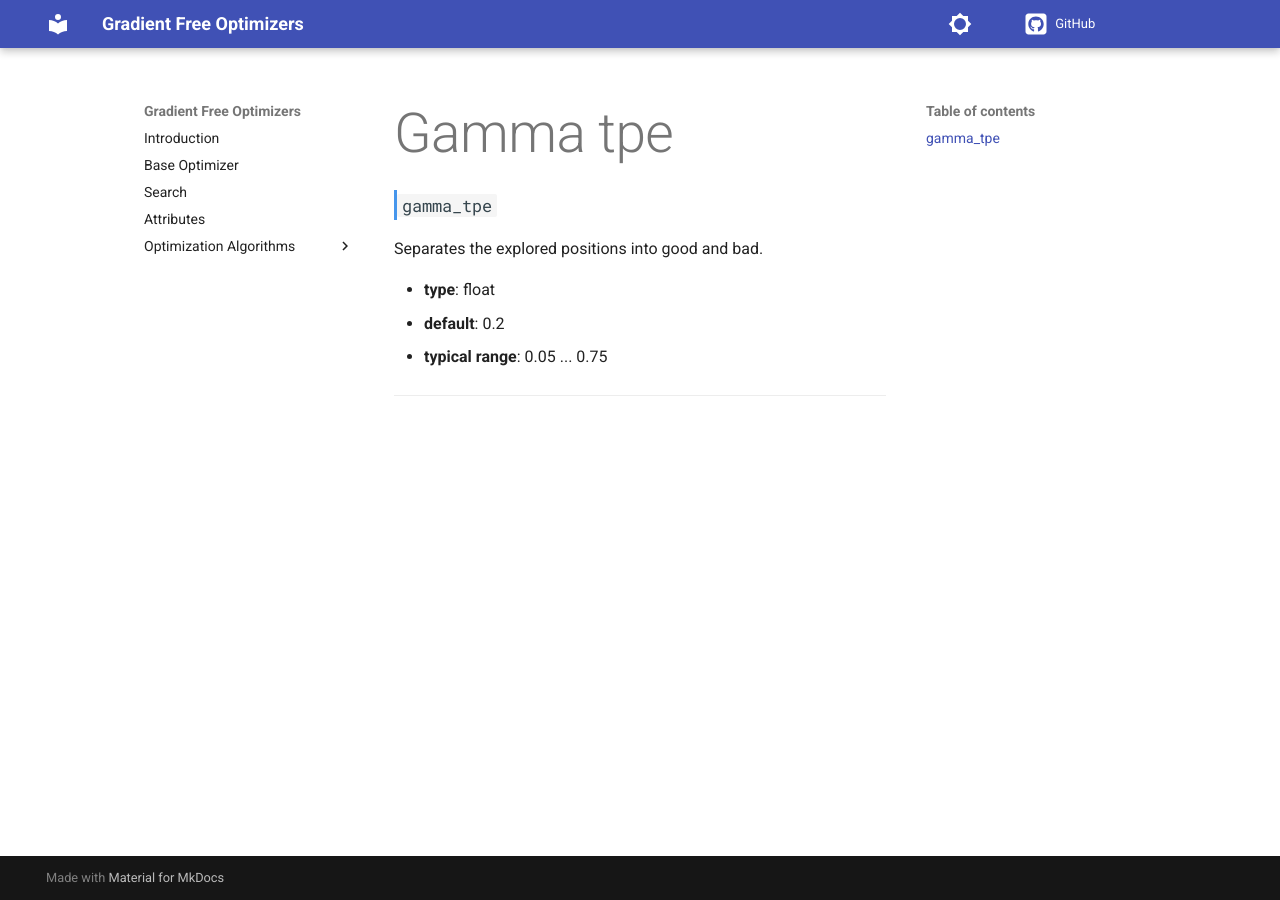
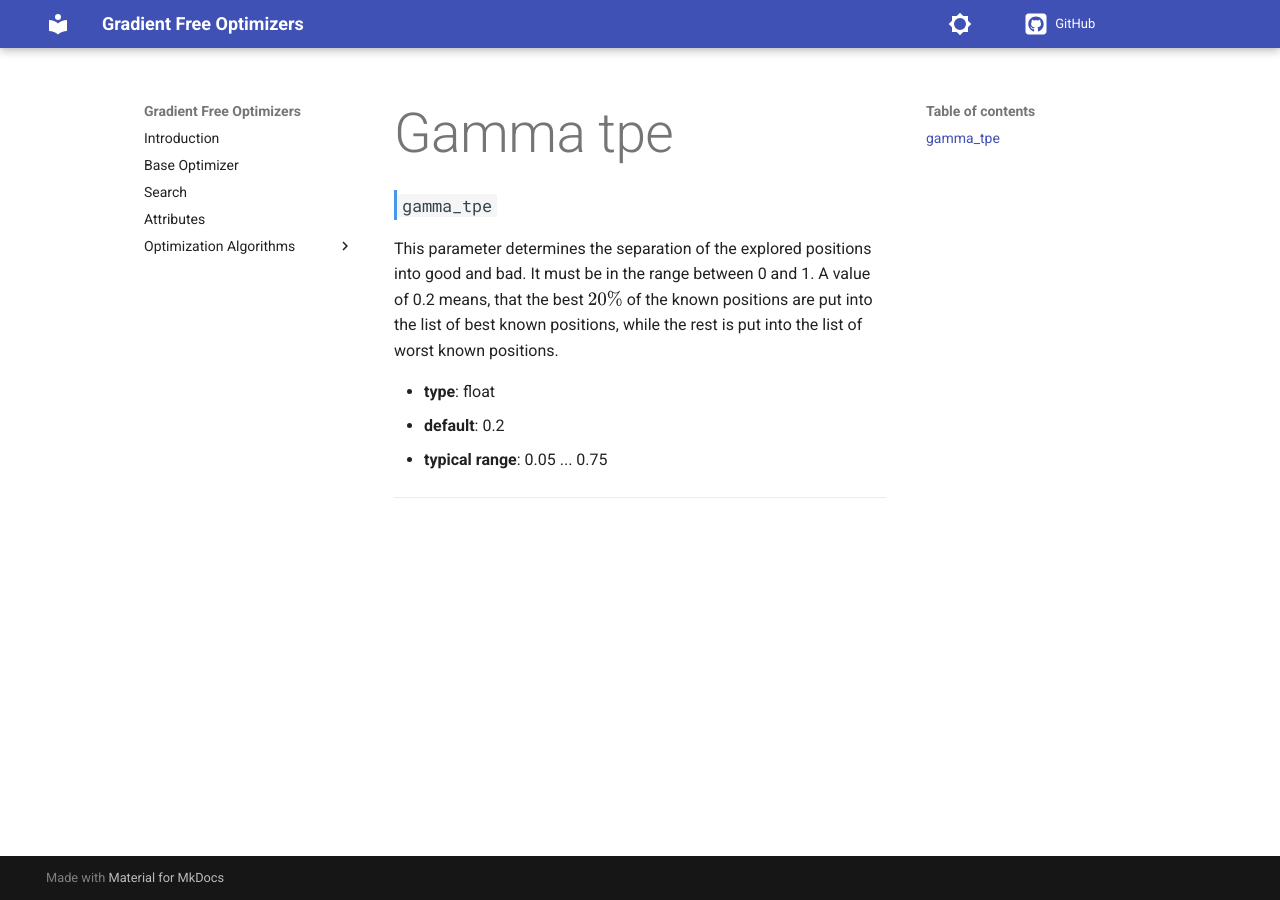
Before and after one commit to SimonBlanke/gradient-free-optimizers-documentation, an MkDocs documentation site: the page built from docs/parameters/gamma_tpe.md, in a window 1280 px wide. Built offline with MkDocs 1.6.1 and Material for MkDocs 9.7.7, drawn with Linux system fonts in a browser that asks for light colours; comment, search, counter and statistics services are not loaded; the version menu is left out.

Commit message:
update gamma-tpe parameter

```diff
--- a/docs/parameters/gamma_tpe.md
+++ b/docs/parameters/gamma_tpe.md
@@ -1,6 +1,6 @@
 ### `gamma_tpe`
 
-Separates the explored positions into good and bad.
+This parameter determines the separation of the explored positions into good and bad. It must be in the range between 0 and 1. A value of 0.2 means, that the best $20\%$ of the known positions are put into the list of best known positions, while the rest is put into the list of worst known positions.
 
   - **type**: float
   - **default**: 0.2
```
